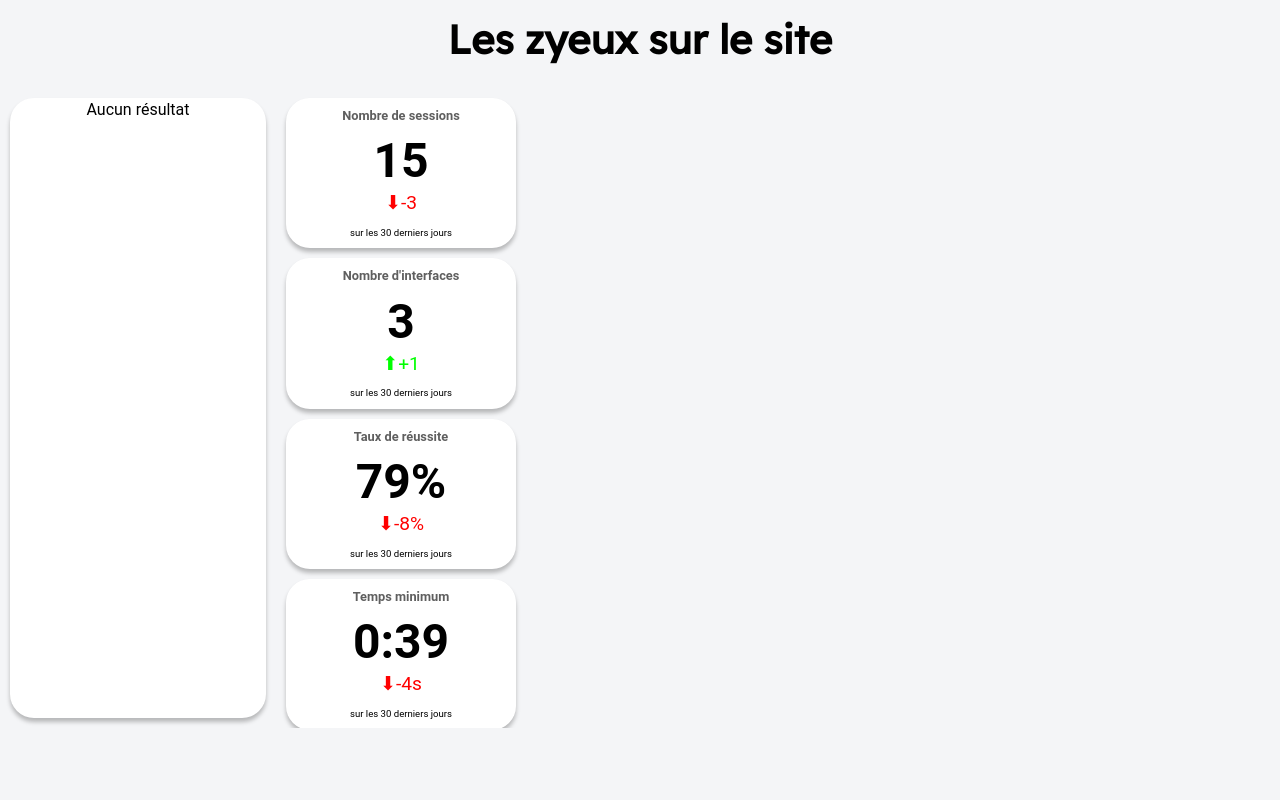
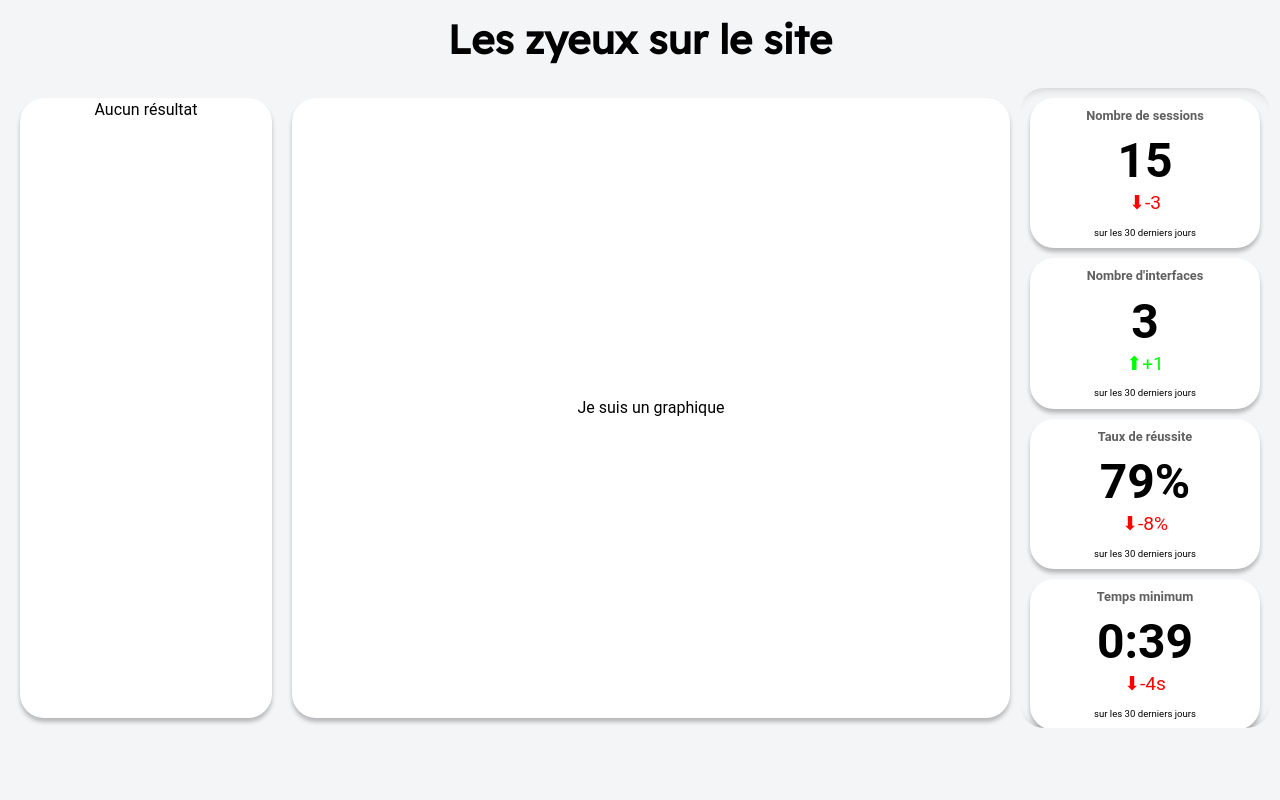
Before and after one commit to Pacefiregab/LesZieuxSurLeSite, a Symfony app: template symfony/templates/dashboard/index.html.twig in a window 1280 px wide. Run offline with Twig, Linux system fonts and the light colour scheme; the template is opened without the code that fills it, so the values that code supplies are empty; some libraries are stand-ins or nearby versions.

Commit message:
Le beau dashboard pour Anthony

```diff
--- a/symfony/public/css/dashboard/card.css
+++ b/symfony/public/css/dashboard/card.css
@@ -1,4 +1,3 @@
-
 
 div.card h3 {
     font-size: 0.8rem;
@@ -35,6 +34,13 @@ div#dashboardStatsArea {
     width: fit-content;
     height: max(80vh);
     overflow-y: scroll;
+    border-radius: var(--border_radius);
+    box-shadow: inset 0 11px 8px -10px #CCC,
+    inset 0 -11px 8px -10px #CCC;
+}
+
+div#dashboardStatsArea::-webkit-scrollbar {
+    display: none;
 }
 
 div#dashboardStatsArea:before {
--- a/symfony/public/css/dashboard/dashboard.css
+++ b/symfony/public/css/dashboard/dashboard.css
@@ -1,18 +1,24 @@
-body{
+body {
     font-family: var(--font-lexend);
     font-size: 1rem;
     font-weight: 400;
     line-height: 1.5;
     background-color: var(--color_background);
 }
-h1{
+
+h1 {
     font-size: 2.5rem;
     font-weight: 600;
     line-height: 1.2;
     text-align: center;
 }
 
-#dashboardContent{
+#dashboardContent {
     display: flex;
     flex-direction: row;
+    margin: var(--margin);
 }
+
+#chart {
+    flex-grow: 1
+}
--- a/symfony/templates/dashboard/index.html.twig
+++ b/symfony/templates/dashboard/index.html.twig
@@ -7,6 +7,10 @@
     <h1>Les zyeux sur le site</h1>
     <div id="dashboardContent">
         {% include 'dashboard/filtrePersona.html.twig' with {'items' : personas} %}
+
+        <div id="chart" class="card">
+            Je suis un graphique
+        </div>
 
         <div id="dashboardStatsArea">
             {% include 'dashboard/card.html.twig' with {'id' : 'nombreSessions', 'title': 'Nombre de sessions', 'data':'15', 'evolution':'-3', 'info': 'sur les 30 derniers jours '} %}
```
